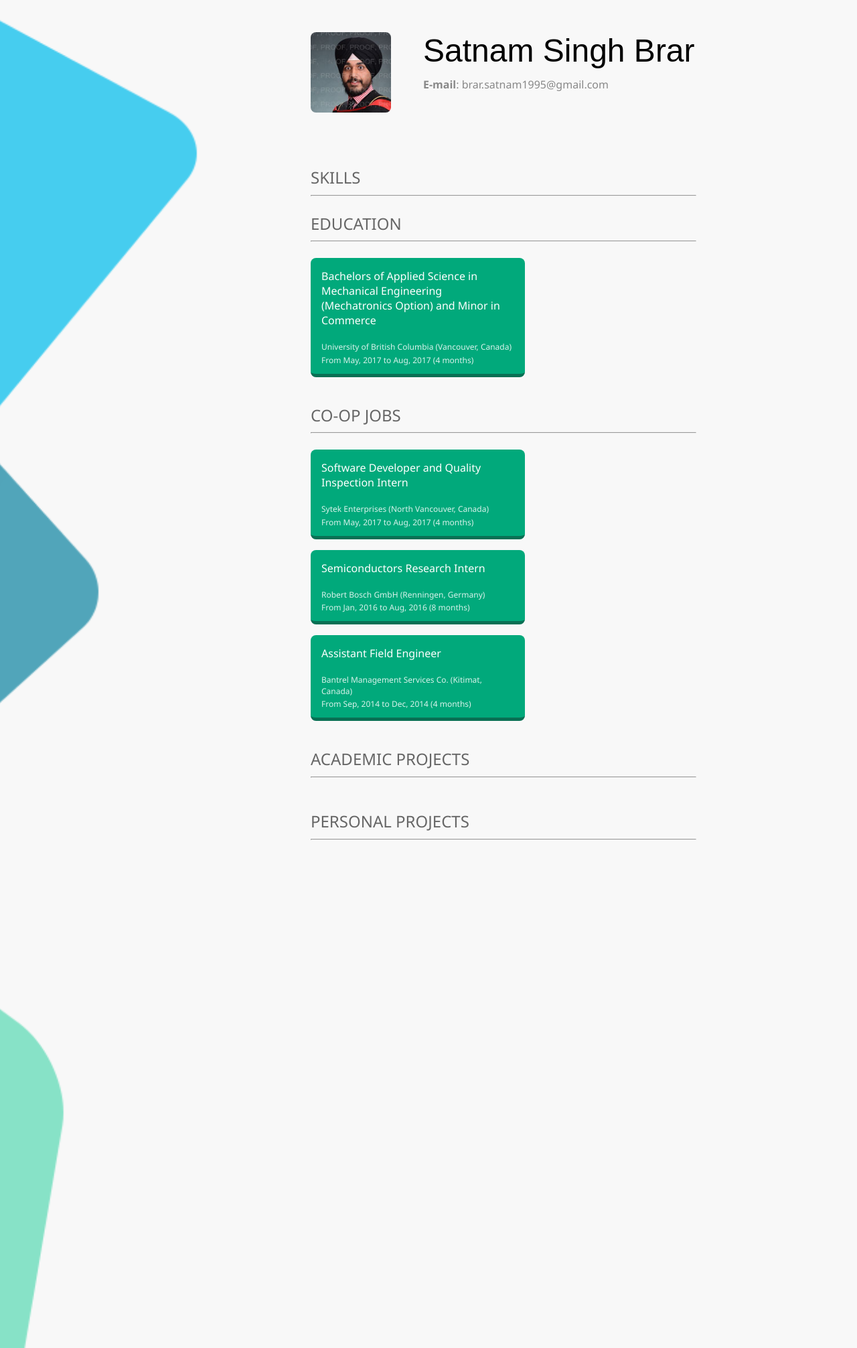
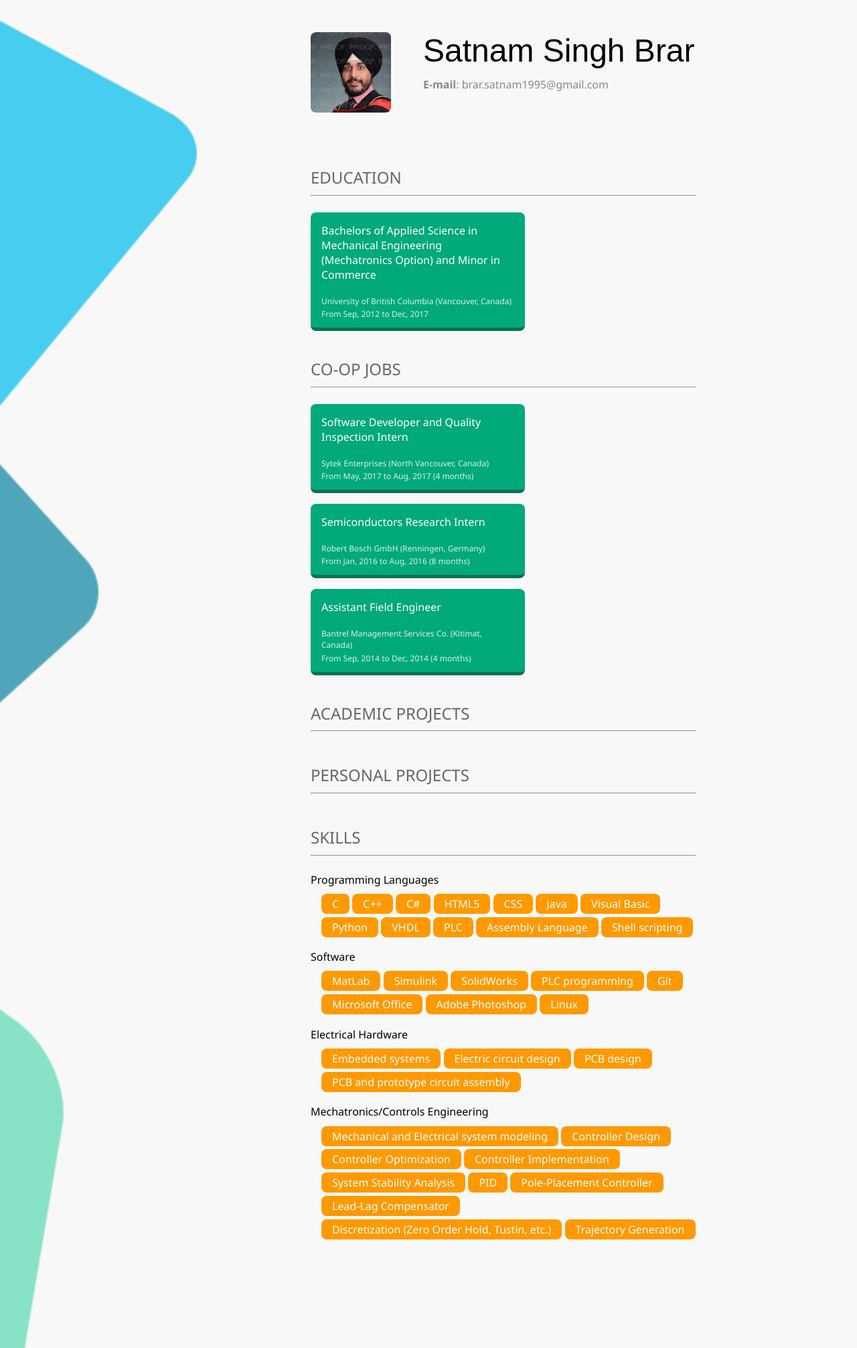
Before and after one commit to Mantaseus/My-Portfolio, a Jekyll site: the page built from index.md, in a window 1280 px wide. Shown: the whole page at 67% size. Built offline with Jekyll 4.4.1, drawn with Linux system fonts in a browser that asks for light colours.

Commit message:
Added skills

```diff
--- a/_layouts/home.html
+++ b/_layouts/home.html
@@ -26,8 +26,7 @@ category_array:
 				</div>
 
 				<div class="home-content" ;">
-					<p class="category-text">Skills</p>
-					<hr class="category-line">
+
 
 					{% for category in layout.category_array %}
 					<p class="category-text">{{ category }}</p>
@@ -37,10 +36,21 @@ category_array:
 	    				<a href="{{ post.url | absolute_url }}" class="category-content">
     						<p style="vertical-align: middle; display: inline; width: 100%; margin-bottom: 0.5em; color: #fff; height: 100%">{{ post.title }}</p>
     						<p style="font-size: 0.75em; margin-bottom: 0; color: #fff; opacity: 0.85;">{{ post.company }}</p>
-    						<p style="font-size: 0.75em; margin-top: 0.2em; color: #fff; opacity: 0.85;">From {{ post.start_date }} to {{ post.end_date }} ({{ post.duration }})</p>
+    						<p style="font-size: 0.75em; margin-top: 0.2em; color: #fff; opacity: 0.85;">From {{ post.start_date }} to {{ post.end_date }} {% if post.duration %}({{ post.duration }}){% endif %}</p>
 	    				</a>
 						{% endfor %}
 					</div>
+					{% endfor %}
+
+					<p class="category-text">Skills</p>
+					<hr class="category-line">
+					{% for skill_type in page.skills_list %}
+						<p class="skill-type">{{ skill_type.type }}</p>
+						<div style="margin-left: 1em">
+						{% for skill in skill_type.skills %}
+							<p class="skill-text">{{skill}}</p>
+						{% endfor %}
+						</div>
 					{% endfor %}
 				</div>
 			</div>
--- a/_posts/education/2018-01-01-ubc-mechatronics.md
+++ b/_posts/education/2018-01-01-ubc-mechatronics.md
@@ -5,9 +5,8 @@ category: Education
 title: Bachelors of Applied Science in Mechanical Engineering (Mechatronics Option) and Minor in Commerce
 company: University of British Columbia (Vancouver, Canada)
 
-start_date: May, 2017
-end_date: Aug, 2017
-duration: 4 months
+start_date: Sep, 2012
+end_date: Dec, 2017
 
 feature_img: /assets/img/bosch_renningen.jpg
 ---
--- a/css/main.scss
+++ b/css/main.scss
@@ -375,5 +375,24 @@ main {
 	//border-radius: 0.5em;
 	margin-right: 1em;
 	background-image: url(/assets/img/me.jpg);
-	z-index: -1;
 }
+
+.skill-text {
+	display: inline-block;
+	background-color: $orange;
+	color: #fff;
+	border-radius: 0.5em;
+
+	padding-left: 1em;
+	padding-right: 1em;
+	padding-top: 0.25em;
+	padding-bottom: 0.25em;
+
+	margin-right: 0em;
+	margin-bottom: 0.15em;
+	margin-top: 0.15em;
+}
+
+.skill-type {
+	margin-bottom: 0.5em;
+}
--- a/index.md
+++ b/index.md
@@ -5,4 +5,48 @@ person: Satnam Singh Brar
 email: brar.satnam1995@gmail.com
 
 feature_img: /assets/img/generic_feature_img.png
+
+skills_list:
+  - type: Programming Languages
+    skills:
+    - C
+    - C++
+    - C#
+    - HTML5
+    - CSS
+    - Java
+    - Visual Basic
+    - Python
+    - VHDL
+    - PLC
+    - Assembly Language
+    - Shell scripting
+  - type: Software
+    skills:
+    - MatLab
+    - Simulink
+    - SolidWorks
+    - PLC programming
+    - Git
+    - Microsoft Office
+    - Adobe Photoshop
+    - Linux
+  - type: Electrical Hardware
+    skills:
+    - Embedded systems
+    - Electric circuit design
+    - PCB design
+    - PCB and prototype circuit assembly
+  - type: Mechatronics/Controls Engineering
+    skills:
+    - Mechanical and Electrical system modeling
+    - Controller Design
+    - Controller Optimization
+    - Controller Implementation
+    - System Stability Analysis
+    - PID
+    - Pole-Placement Controller
+    - Lead-Lag Compensator
+    - Discretization (Zero Order Hold, Tustin, etc.)
+    - Trajectory Generation
 ---
```
Also changed, not shown: 4 other files.
